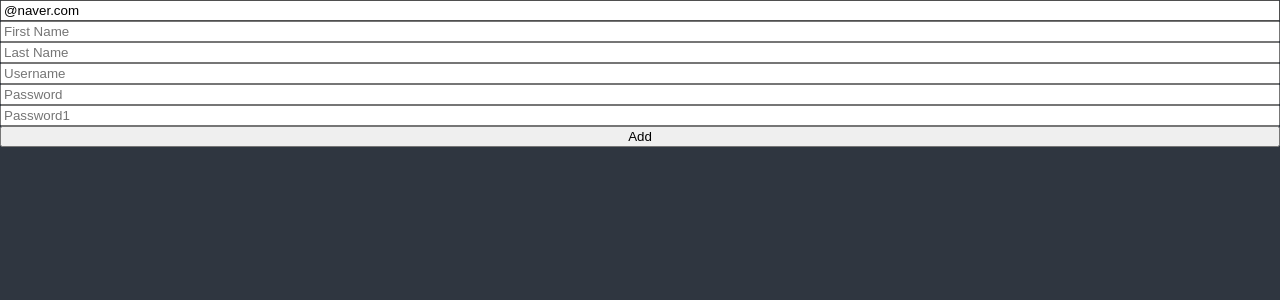
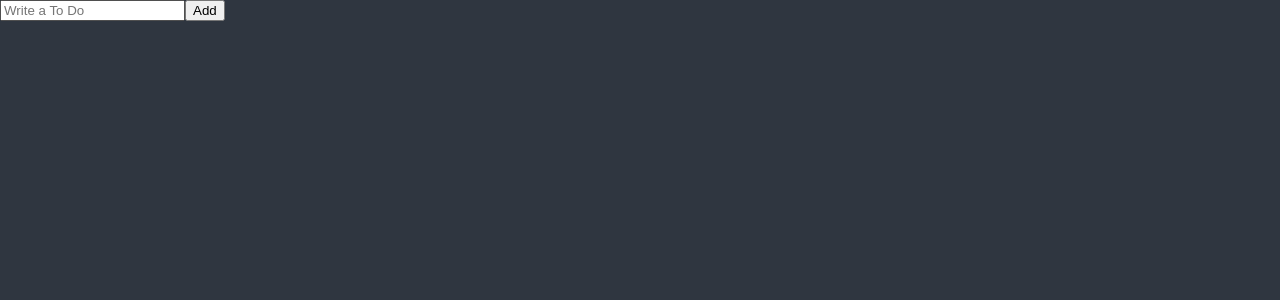
Before and after one commit to yeongminChae/React-Masterclass, a React (Create React App) app in the folder react-masterclass-TS/: page / in a window 1280 px wide. Shown: the top 300 px of the page. Built offline with nearby package versions, Linux system fonts and the light colour scheme.

Commit message:
chapter 4 : basic set up for implementing the ToDo list

```diff
--- a/react-masterclass-TS/src/ToDoList.tsx
+++ b/react-masterclass-TS/src/ToDoList.tsx
@@ -1,125 +1,28 @@
-import React, { useState } from "react";
 import { useForm } from "react-hook-form";
 
-// without react-hook-form
+interface IForm {
+  toDo: string;
+}
 
-// function ToDoList() {
-//   const [ToDo, setToDo] = useState("");
-//   const [ToDoError, setToDoError] = useState("");
-//   const onChange = (event: React.FormEvent<HTMLInputElement>) => {
-//     const {
-//       currentTarget: { value },
-//     } = event;
-//     setToDoError("");
-//     setToDo(value);
-//   };
-//   const onSubmit = (event: React.FormEvent<HTMLFormElement>) => {
-//     event.preventDefault();
-//     if (ToDo.length < 10) {
-//       return setToDoError("ToDo shoudl be longer");
-//     }
-//     console.log("submit");
-//   };
-//   return (
-//     <div>
-//       <form onSubmit={onSubmit}>
-//         <input onChange={onChange} value={ToDo} placeholder="Write a To Do" />
-//         <button>Add </button>
-//         {ToDoError != "" ? ToDoError : ""}
-//       </form>
-//     </div>
-//   );
-// }
-
-// with react-hook-form
-
-interface IForm {
-  email: string;
-  firstName: string;
-  lastName: string;
-  username: string;
-  password: string;
-  password1: string;
-  extraError: string;
-}
 function ToDoList() {
-  const {
-    register,
-    handleSubmit,
-    formState: { errors },
-    setError,
-  } = useForm<IForm>({ defaultValues: { email: "@naver.com" } });
-  const onValid = (data: IForm) => {
-    if (data.password !== data.password1) {
-      setError(
-        "password1",
-        { message: "Password r not the same" },
-        { shouldFocus: true }
-      );
-    }
-    // setError("extraError", { message: "server offline" });
+  const { register, handleSubmit, setValue } = useForm<IForm>();
+  const hadleValid = (data: IForm) => {
+    console.log("add to do", data.toDo);
+    setValue("toDo", "");
   };
-  console.log(errors);
   return (
     <div>
-      {" "}
-      <form
-        style={{ display: "flex", flexDirection: "column" }}
-        onSubmit={handleSubmit(onValid)}
-      >
-        {" "}
+      <form onSubmit={handleSubmit(hadleValid)}>
         <input
-          {...register("email", {
-            required: "Email is required",
-            pattern: {
-              value: /^[A-Za-z0-9._%+-]+@naver.com$/,
-              message: "Only naver.com emails allowed",
-            },
+          {...register("toDo", {
+            required: "Please write ToDOs",
           })}
-          placeholder="Email"
-        />{" "}
-        <span>{errors?.email?.message}</span>{" "}
-        <input
-          {...register("firstName", {
-            required: "write here",
-            validate: {
-              Nonico: (value) =>
-                value.includes("nico") ? "nico not allowed" : true,
-              NoNick: (value) =>
-                value.includes("nick") ? "nick not allowed" : true,
-            },
-          })}
-          placeholder="First Name"
-        />{" "}
-        <span>{errors?.firstName?.message}</span>{" "}
-        <input
-          {...register("lastName", {
-            required: "write here",
-          })}
-          placeholder="Last Name"
-        />{" "}
-        <span>{errors?.lastName?.message}</span>{" "}
-        <input
-          {...register("username", { required: "write here", minLength: 5 })}
-          placeholder="Username"
-        />{" "}
-        <span>{errors?.username?.message}</span>{" "}
-        <input
-          {...register("password", { required: "write here", minLength: 5 })}
-          placeholder="Password"
-        />{" "}
-        <span>{errors?.password?.message}</span>{" "}
-        <input
-          {...register("password1", {
-            required: "Password is required",
-            minLength: { value: 5, message: "Your password is too short." },
-          })}
-          placeholder="Password1"
-        />{" "}
-        <span>{errors?.password1?.message}</span>
-        <button>Add</button> <span>{errors?.extraError?.message}</span>
-      </form>{" "}
+          placeholder="Write a To Do"
+        />
+        <button>Add </button>
+      </form>
     </div>
   );
 }
+
 export default ToDoList;
```
